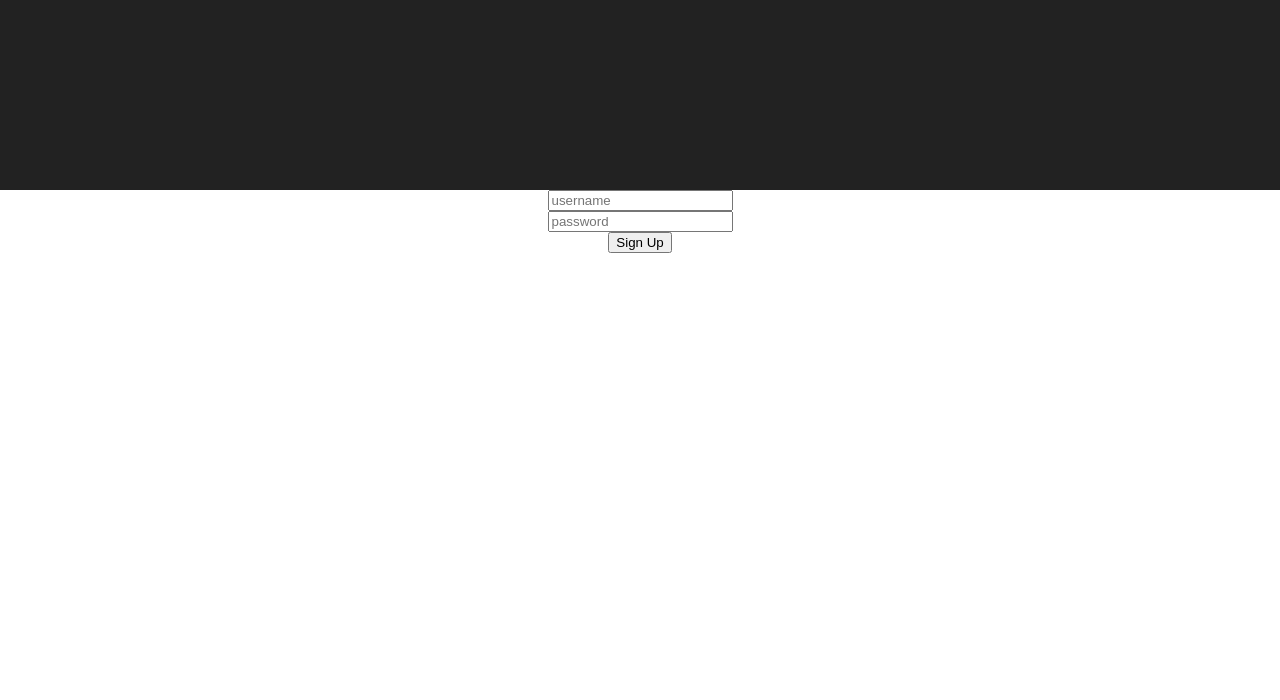
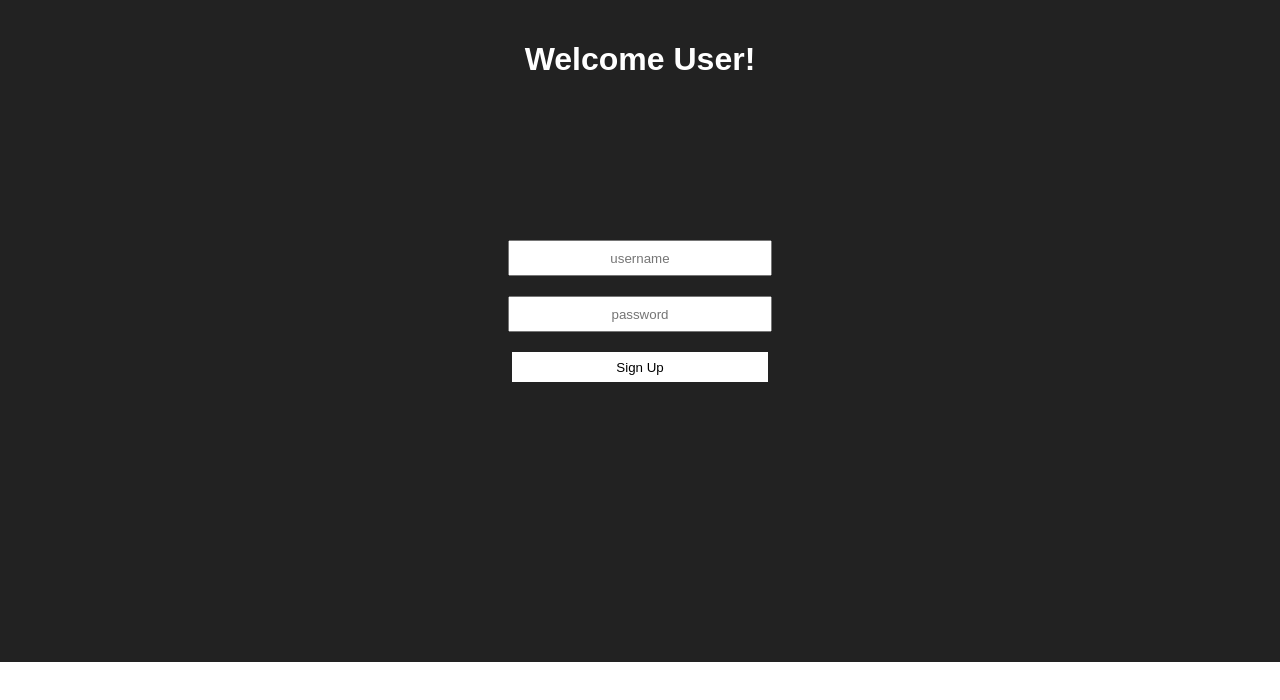
Before and after one commit to bloominstituteoftechnology/auth-iii, a React (Create React App) app in the folder client/: page /signup in a window 1280 px wide. Shown: the top 700 px of the page. Built offline with nearby package versions, Linux system fonts and the light colour scheme.

Commit message:
styled client

```diff
--- a/client/package.json
+++ b/client/package.json
@@ -7,7 +7,8 @@
     "react": "^16.3.2",
     "react-dom": "^16.3.2",
     "react-router-dom": "^4.2.2",
-    "react-scripts": "1.1.4"
+    "react-scripts": "1.1.4",
+    "react-strap": "^0.0.1"
   },
   "scripts": {
     "start": "react-scripts start",
--- a/client/src/App.css
+++ b/client/src/App.css
@@ -2,14 +2,10 @@
   text-align: center;
 }
 
-.App-logo {
-  animation: App-logo-spin infinite 20s linear;
-  height: 80px;
-}
 
 .App-header {
   background-color: #222;
-  height: 150px;
+  height: 120px;
   padding: 20px;
   color: white;
 }
@@ -21,8 +17,3 @@
 .App-intro {
   font-size: large;
 }
-
-@keyframes App-logo-spin {
-  from { transform: rotate(0deg); }
-  to { transform: rotate(360deg); }
-}
--- a/client/src/App.js
+++ b/client/src/App.js
@@ -12,6 +12,7 @@ class App extends Component {
     return (
       <div className="App">
         <header className="App-header">
+          <h1>Welcome User!</h1>
           {localStorage.getItem('token') && (
             <button onClick={this.signout}>Sign Out</button>
           )}
--- a/client/src/auth/Signin.js
+++ b/client/src/auth/Signin.js
@@ -1,5 +1,6 @@
 import React from 'react';
 import axios from 'axios';
+import './styles.css';
 
 class Signin extends React.Component {
     state ={
@@ -8,10 +9,12 @@ class Signin extends React.Component {
     };
     render() {
         return (
+            <div className="Sign">
             <form onSubmit={this.submitHandler}>
                 <div>
                     <label htmlFor='username' />
                     <input
+                        className="userName"
                         name= 'username'
                         value={this.state.username}
                         onChange={this.inputChangeHandler}
@@ -22,6 +25,7 @@ class Signin extends React.Component {
                 <div>
                     <label htmlFor='password' />
                     <input
+                        className="passWord"
                         name='password'
                         value={this.state.password}
                         onChange={this.inputChangeHandler}
@@ -33,6 +37,7 @@ class Signin extends React.Component {
                     <button>Sign In</button>
                 </div>
             </form>
+            </div>
         );
     }
 
--- a/client/src/auth/Signup.js
+++ b/client/src/auth/Signup.js
@@ -1,5 +1,6 @@
 import React from 'react';
 import axios from 'axios';
+import './styles.css';
 
 class Signup extends React.Component {
     state = {
@@ -9,10 +10,12 @@ class Signup extends React.Component {
 
     render() {
         return (
+            <div className="Sign">
             <form onSubmit={this.submitHandler}>
                 <div>
                     <label htmlFor='username' />
                     <input
+                        className="userName"
                         name='username'
                         value={this.state.username}
                         onChange={this.inputChangeHandler}
@@ -23,6 +26,7 @@ class Signup extends React.Component {
                 <div>
                     <label htmlFor='password' />
                     <input
+                        className="passWord"
                         name='password'
                         value={this.state.password}
                         onChange={this.inputChangeHandler}
@@ -34,6 +38,7 @@ class Signup extends React.Component {
                     <button>Sign Up</button>
                 </div>
             </form>
+            </div>
         );
     }
 
--- /dev/null
+++ b/client/src/auth/styles.css
@@ -0,0 +1,23 @@
+.Sign {
+    background: #222;
+}
+.userName {
+    width: 20%;
+    height: 30px;
+    text-align: center;
+    margin-bottom: 20px;
+    margin-top: 80px;
+}
+.passWord {
+    width: 20%;
+    height: 30px;
+    text-align: center;
+    margin-bottom: 20px;
+}
+button {
+    width: 20%;
+    height: 30px;
+    background: white;
+    border: none;
+    margin-bottom: 280px;
+}
--- a/client/src/users/Users.js
+++ b/client/src/users/Users.js
@@ -1,5 +1,6 @@
 import React from 'react';
 import axios from 'axios';
+import './styles.css';
 
 class Users extends React.Component {
     state= {
@@ -7,9 +8,15 @@ class Users extends React.Component {
     };
     render() {
         return (
-            <ul>
-                {this.state.users.map(user => <li key={user._id}>{user.username}</li>)}
-            </ul>
+        <div>
+        <ul>
+            {this.state.users.map(user => (
+              <li className="user" key={user._id}>
+                {user.username}
+              </li>
+            ))}
+          </ul>
+          </div>
         );
     }
 
--- /dev/null
+++ b/client/src/users/styles.css
@@ -0,0 +1,3 @@
+.user {
+    list-style: none;
+}
```
Also changed, not shown: 1 other file (tests, documents, lock files or other folders).
